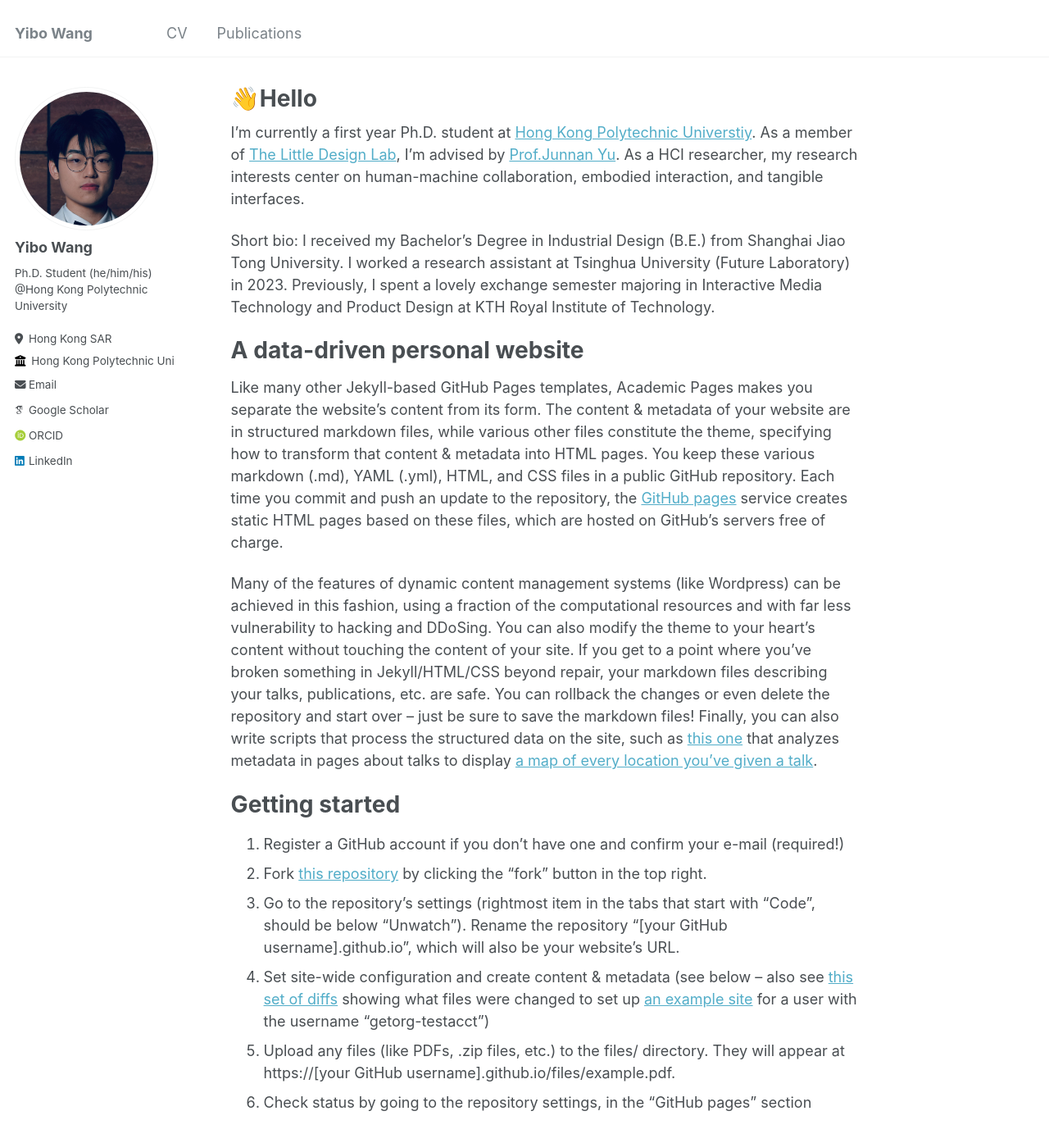
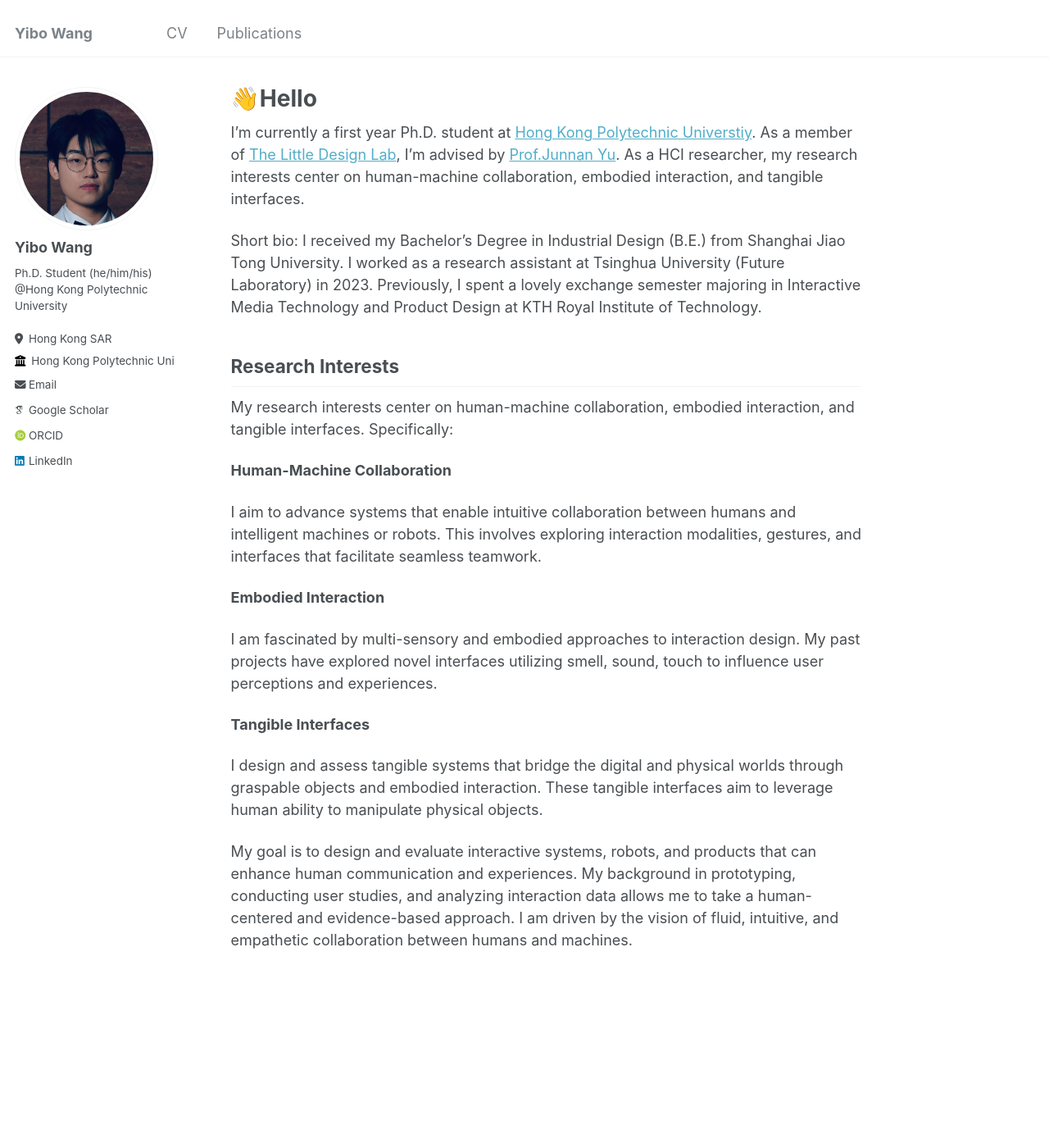
Before and after one commit to triv1um/triv1um.github.io, a Jekyll site: the page built from _pages/about.md, in a window 1280 px wide and 1400 px high. Shown: the top 1394 px of the window at 82% size. Built offline with Jekyll 4.4.1, drawn with Linux system fonts in a browser that asks for light colours; some web fonts are replaced; some of the changed text lies outside the part shown.

Commit message:
Update about.md

```diff
--- a/_pages/about.md
+++ b/_pages/about.md
@@ -9,43 +9,22 @@ redirect_from:
 
 I'm currently a first year Ph.D. student at [Hong Kong Polytechnic Universtiy](https://www.polyu.edu.hk/). As a member of [The Little Design Lab](https://www.littledesign.org/), I'm advised by [Prof.Junnan Yu](http://www.junnanyu.com/). As a HCI researcher, my research interests center on human-machine collaboration, embodied interaction, and tangible interfaces.
 
-Short bio: I received my Bachelor's Degree in Industrial Design (B.E.) from Shanghai Jiao Tong University. I worked a research assistant at Tsinghua University (Future Laboratory) in 2023. Previously, I spent a lovely exchange semester majoring in Interactive Media Technology and Product Design at KTH Royal Institute of Technology.
+Short bio: I received my Bachelor's Degree in Industrial Design (B.E.) from Shanghai Jiao Tong University. I worked as a research assistant at Tsinghua University (Future Laboratory) in 2023. Previously, I spent a lovely exchange semester majoring in Interactive Media Technology and Product Design at KTH Royal Institute of Technology.
 
-A data-driven personal website
-======
-Like many other Jekyll-based GitHub Pages templates, Academic Pages makes you separate the website's content from its form. The content & metadata of your website are in structured markdown files, while various other files constitute the theme, specifying how to transform that content & metadata into HTML pages. You keep these various markdown (.md), YAML (.yml), HTML, and CSS files in a public GitHub repository. Each time you commit and push an update to the repository, the [GitHub pages](https://pages.github.com/) service creates static HTML pages based on these files, which are hosted on GitHub's servers free of charge.
+## Research Interests
 
-Many of the features of dynamic content management systems (like Wordpress) can be achieved in this fashion, using a fraction of the computational resources and with far less vulnerability to hacking and DDoSing. You can also modify the theme to your heart's content without touching the content of your site. If you get to a point where you've broken something in Jekyll/HTML/CSS beyond repair, your markdown files describing your talks, publications, etc. are safe. You can rollback the changes or even delete the repository and start over -- just be sure to save the markdown files! Finally, you can also write scripts that process the structured data on the site, such as [this one](https://github.com/academicpages/academicpages.github.io/blob/master/talkmap.ipynb) that analyzes metadata in pages about talks to display [a map of every location you've given a talk](https://academicpages.github.io/talkmap.html).
+My research interests center on human-machine collaboration, embodied interaction, and tangible interfaces. Specifically:
 
-Getting started
-======
-1. Register a GitHub account if you don't have one and confirm your e-mail (required!)
-1. Fork [this repository](https://github.com/academicpages/academicpages.github.io) by clicking the "fork" button in the top right.
-1. Go to the repository's settings (rightmost item in the tabs that start with "Code", should be below "Unwatch"). Rename the repository "[your GitHub username].github.io", which will also be your website's URL.
-1. Set site-wide configuration and create content & metadata (see below -- also see [this set of diffs](http://archive.is/3TPas) showing what files were changed to set up [an example site](https://getorg-testacct.github.io) for a user with the username "getorg-testacct")
-1. Upload any files (like PDFs, .zip files, etc.) to the files/ directory. They will appear at https://[your GitHub username].github.io/files/example.pdf.
-1. Check status by going to the repository settings, in the "GitHub pages" section
+**Human-Machine Collaboration**
 
-Site-wide configuration
-------
-The main configuration file for the site is in the base directory in [_config.yml](https://github.com/academicpages/academicpages.github.io/blob/master/_config.yml), which defines the content in the sidebars and other site-wide features. You will need to replace the default variables with ones about yourself and your site's github repository. The configuration file for the top menu is in [_data/navigation.yml](https://github.com/academicpages/academicpages.github.io/blob/master/_data/navigation.yml). For example, if you don't have a portfolio or blog posts, you can remove those items from that navigation.yml file to remove them from the header.
+I aim to advance systems that enable intuitive collaboration between humans and intelligent machines or robots. This involves exploring interaction modalities, gestures, and interfaces that facilitate seamless teamwork.
 
-Create content & metadata
-------
-For site content, there is one markdown file for each type of content, which are stored in directories like _publications, _talks, _posts, _teaching, or _pages. For example, each talk is a markdown file in the [_talks directory](https://github.com/academicpages/academicpages.github.io/tree/master/_talks). At the top of each markdown file is structured data in YAML about the talk, which the theme will parse to do lots of cool stuff. The same structured data about a talk is used to generate the list of talks on the [Talks page](https://academicpages.github.io/talks), each [individual page](https://academicpages.github.io/talks/2012-03-01-talk-1) for specific talks, the talks section for the [CV page](https://academicpages.github.io/cv), and the [map of places you've given a talk](https://academicpages.github.io/talkmap.html) (if you run this [python file](https://github.com/academicpages/academicpages.github.io/blob/master/talkmap.py) or [Jupyter notebook](https://github.com/academicpages/academicpages.github.io/blob/master/talkmap.ipynb), which creates the HTML for the map based on the contents of the _talks directory).
+**Embodied Interaction**
 
-**Markdown generator**
+I am fascinated by multi-sensory and embodied approaches to interaction design. My past projects have explored novel interfaces utilizing smell, sound, touch to influence user perceptions and experiences.
 
-I have also created [a set of Jupyter notebooks](https://github.com/academicpages/academicpages.github.io/tree/master/markdown_generator
-) that converts a CSV containing structured data about talks or presentations into individual markdown files that will be properly formatted for the Academic Pages template. The sample CSVs in that directory are the ones I used to create my own personal website at stuartgeiger.com. My usual workflow is that I keep a spreadsheet of my publications and talks, then run the code in these notebooks to generate the markdown files, then commit and push them to the GitHub repository.
+**Tangible Interfaces**
 
-How to edit your site's GitHub repository
-------
-Many people use a git client to create files on their local computer and then push them to GitHub's servers. If you are not familiar with git, you can directly edit these configuration and markdown files directly in the github.com interface. Navigate to a file (like [this one](https://github.com/academicpages/academicpages.github.io/blob/master/_talks/2012-03-01-talk-1.md) and click the pencil icon in the top right of the content preview (to the right of the "Raw | Blame | History" buttons). You can delete a file by clicking the trashcan icon to the right of the pencil icon. You can also create new files or upload files by navigating to a directory and clicking the "Create new file" or "Upload files" buttons.
+I design and assess tangible systems that bridge the digital and physical worlds through graspable objects and embodied interaction. These tangible interfaces aim to leverage human ability to manipulate physical objects.
 
-Example: editing a markdown file for a talk
-![Editing a markdown file for a talk](/images/editing-talk.png)
-
-For more info
-------
-More info about configuring Academic Pages can be found in [the guide](https://academicpages.github.io/markdown/). The [guides for the Minimal Mistakes theme](https://mmistakes.github.io/minimal-mistakes/docs/configuration/) (which this theme was forked from) might also be helpful.
+My goal is to design and evaluate interactive systems, robots, and products that can enhance human communication and experiences. My background in prototyping, conducting user studies, and analyzing interaction data allows me to take a human-centered and evidence-based approach. I am driven by the vision of fluid, intuitive, and empathetic collaboration between humans and machines.
```
